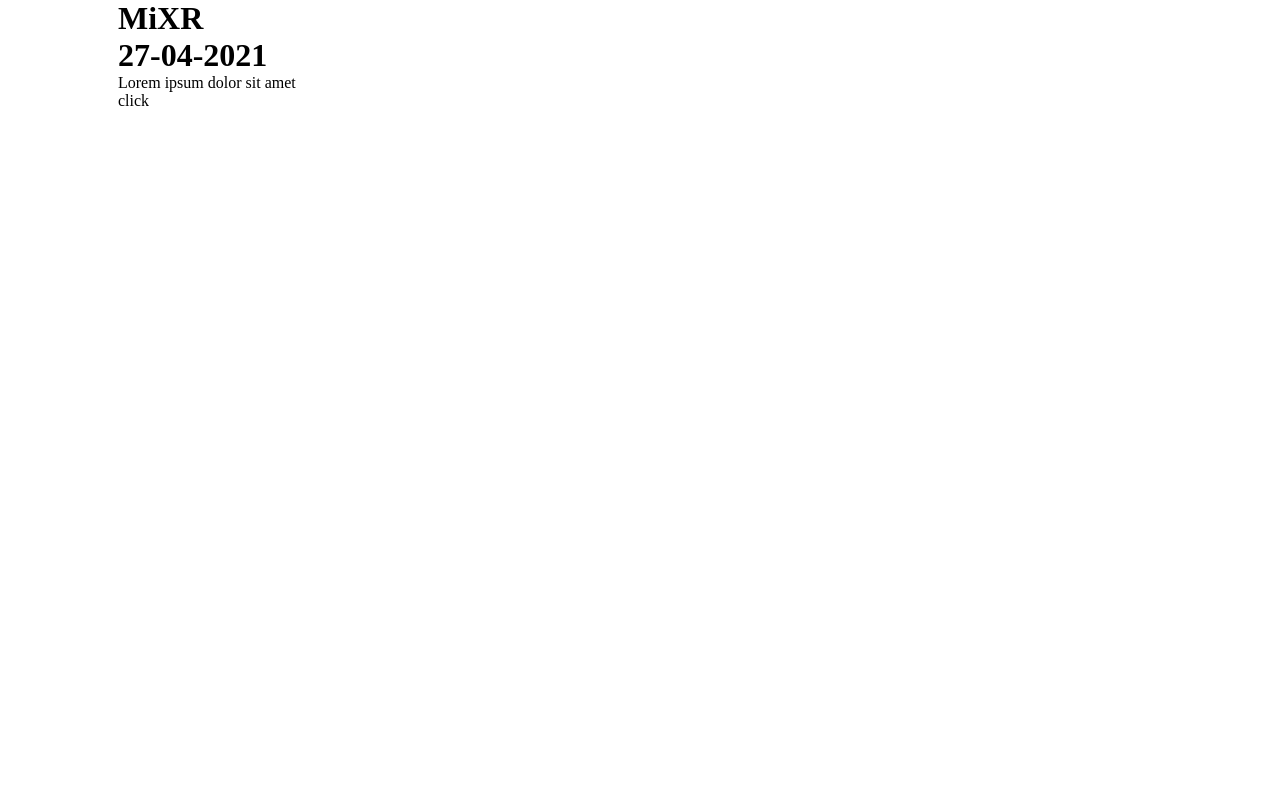
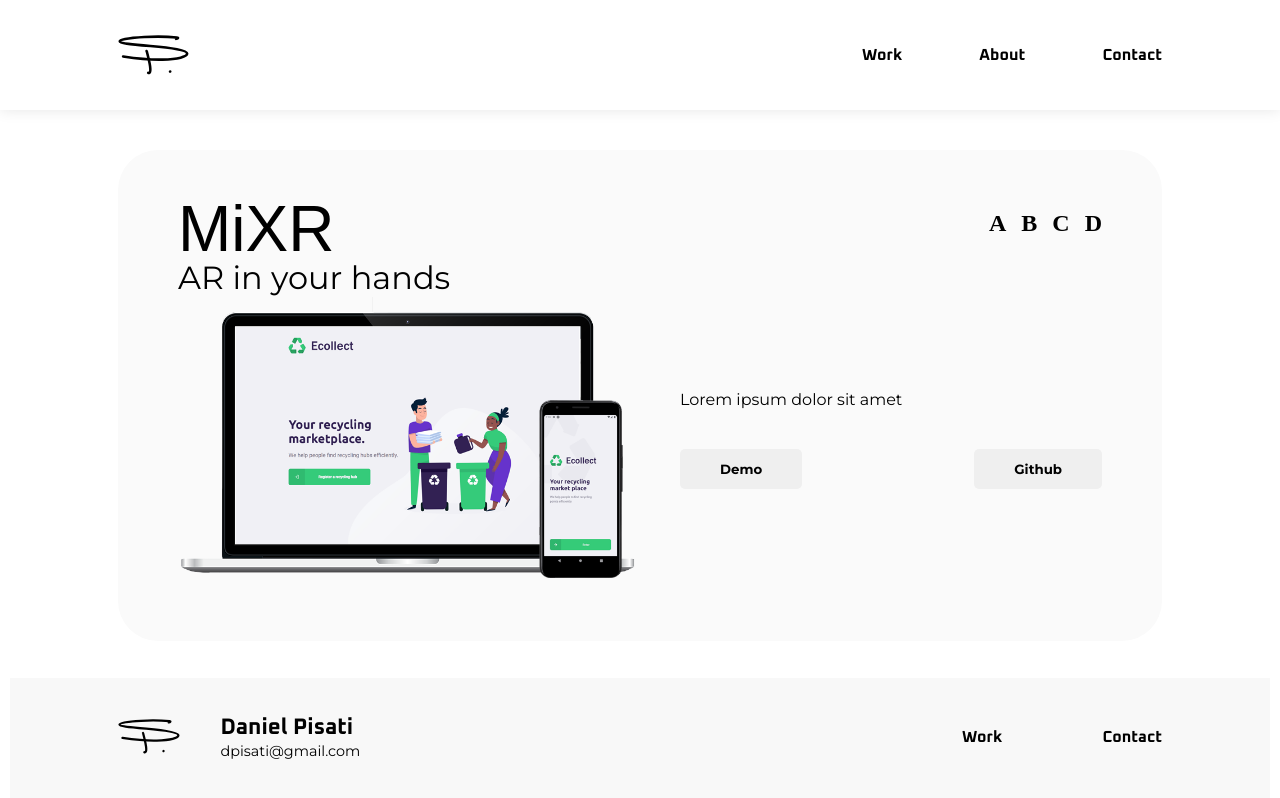
Before and after one commit to dpisati/portfolio, a Next.js app: page /projects/project-1 in a window 1280 px wide. Built offline with nearby package versions, Linux system fonts and the light colour scheme.

Commit message:
project page initial

```diff
--- a/src/components/Footer/index.jsx
+++ b/src/components/Footer/index.jsx
@@ -3,12 +3,14 @@ import Link from 'next/link'
 
 import styles from './styles.module.css'
 
-export default function Footer() {
+export default function Footer({isLandingPage}) {
     return (
         <footer className={styles.footerContainer}>
             <div className={styles.footerContainerInner}>
                 <section>
-                    <img src="/logo.svg" alt="Daniel Pisati" />
+                    <Link href="/">
+                        <img src="/logo.svg" alt="Daniel Pisati" />
+                    </Link>
                     <div className={styles.nameContainer}>
                         <h3>Daniel Pisati</h3>
                         <p>
@@ -19,7 +21,7 @@ export default function Footer() {
                     </div>
                 </section>
                 <aside>
-                    <Link href="#work">
+                    <Link href={isLandingPage ? "#work" : "/#work"}>
                         <a>Work</a>
                     </Link>
                     <a href="mailto:dpisati@gmail.com">
--- a/src/components/Header/index.jsx
+++ b/src/components/Header/index.jsx
@@ -5,19 +5,20 @@ import styles from './styles.module.css';
 
 // import dpLogo from '../../assets/images/logo.svg'
 
-export default function Header() {
+export default function Header({isLandingPage}) {
     return (
         <header className={styles.headerContainer}>
             <div className={styles.headerContainerInner}>
-                <img className={styles.logo} src="/logo.svg" alt="DP" />
+                <Link href="/">
+                    <img className={styles.logo} src="/logo.svg" alt="DP" />
+                </Link>
                 <div className={styles.linksContainer}>
-                    <Link href="#work">
+                    <Link href={isLandingPage ? "#work" : "/#work"}>
                         <a>Work</a>
                     </Link>
-                    <Link href="#about">
+                    <Link href={isLandingPage ? "#about" : "/#about"}>
                         <a>About</a>
                     </Link>
-
                     <a href="mailto:dpisati@gmail.com">Contact</a>
                 </div>
             </div>
--- /dev/null
+++ b/src/components/ProjectPage/index.jsx
@@ -0,0 +1,36 @@
+import React from 'react'
+
+import styles from './styles.module.css';
+
+export default function ProjectPage({ project }) {
+    return (
+        <main className={styles.projectContainer}>
+            <div className={styles.projectContent}>
+                <header>
+                    <div className={styles.projectTitle}>
+                        <h1>{project.title}</h1>
+                        <h2>{project.slogan}</h2>
+                    </div>
+                    <aside>
+                        <h1>A</h1>
+                        <h1>B</h1>
+                        <h1>C</h1>
+                        <h1>D</h1>
+                    </aside>
+                </header>
+
+                <div className={styles.projectBody}>
+                    <img src={project.img} alt={project.title} />
+
+                    <div className={styles.projectDescription}>
+                        <p>{project.description}</p>
+                        <div className={styles.links}>
+                            <button>Demo</button>
+                            <button>Github</button>
+                        </div>
+                    </div>
+                </div>
+            </div>
+        </main>
+    )
+}
--- /dev/null
+++ b/src/components/ProjectPage/styles.module.css
@@ -0,0 +1,86 @@
+.projectContainer {
+    padding-top: 110px;
+    min-height: calc(100vh - 110px - 12px);
+}
+
+.projectContent {
+    margin: 40px 0;
+    background-color: #FAFAFA;
+    height: 100%;
+    min-height: calc(100vh - 110px - 120px - 80px);
+    border-radius: 40px;
+    padding: 60px;
+    height: 100%;
+    display: flex;
+    flex-direction: column;
+}
+
+.projectContent > header {
+    display: flex;
+    justify-content: space-between;
+    align-items: flex-start;
+}
+
+.projectContent > header > aside {
+    display: flex;
+    justify-content: space-between;
+    align-items: center;
+}
+
+.projectContent > header > aside > h1 {
+    margin-left: 15px;
+}
+
+.projectTitle > h1 {
+    font-family: 'Lalezar', sans-serif;
+    font-weight: normal;
+    font-size: 4rem;
+    line-height: 2.4rem;
+}
+
+.projectTitle > h2 {
+    font-family: 'Montserrat', sans-serif;
+    font-weight: normal;
+    font-size: 2rem;
+    margin-top: 10px;
+}
+
+.projectBody {
+    height: 100%;
+    display: flex;
+    justify-content: space-between;
+    align-items: center;
+    flex: 1;
+}
+
+.projectBody > img {
+    max-width: 50%;
+}
+
+.projectDescription {
+    width: 50%;
+    padding-left: 40px;
+    font-family: 'Montserrat', sans-serif;
+    font-weight: normal;
+}
+
+.links {
+    width: 100%;
+    display: flex;
+    justify-content: space-between;
+    align-items: center;
+    margin-top: 40px;
+}
+
+.links > button {
+    border: none;
+    height: 40px;
+    padding: 20px 40px;
+    display: flex;
+    align-items: center;
+    justify-content: center;
+    border-radius: 5px;
+    font-family: 'Montserrat', sans-serif;
+    font-weight: bold;
+    cursor: pointer;
+}
--- a/src/pages/index.js
+++ b/src/pages/index.js
@@ -19,7 +19,7 @@ export default function Home() {
         <link rel="icon" href="/favicon.ico" />
       </Head>
 
-      <Header />
+      <Header isLandingPage={true}/>
       <Hero />
 
       <span
@@ -36,7 +36,7 @@ export default function Home() {
       </div>
 
       <About />
-      <Footer />
+      <Footer isLandingPage={true}/>
     </div>
   )
 }
--- a/src/pages/projects/[slug].js
+++ b/src/pages/projects/[slug].js
@@ -1,7 +1,11 @@
 import Head from 'next/head'
 import Link from 'next/link'
 
+import Header from '../../components/Header'
+import Footer from '../../components/Footer'
+
 import {projects} from '../../lib/data';
+import ProjectPage from '../../components/ProjectPage';
 
 export default function Project(project) {
   return (
@@ -11,11 +15,9 @@ export default function Project(project) {
         <meta name="description" content="Generated by create next app" />
         <link rel="icon" href="/favicon.ico" />
       </Head>
-
-      <h1>{project.title}</h1>
-      <h1>{project.date}</h1>
-      <p>{project.description}</p>
-      <Link href="/"><a>click</a></Link>
+      <Header isLandingPage={false} />
+      <ProjectPage project={project} />
+      <Footer isLandingPage={false} />
     </div>
   )
 }
```
